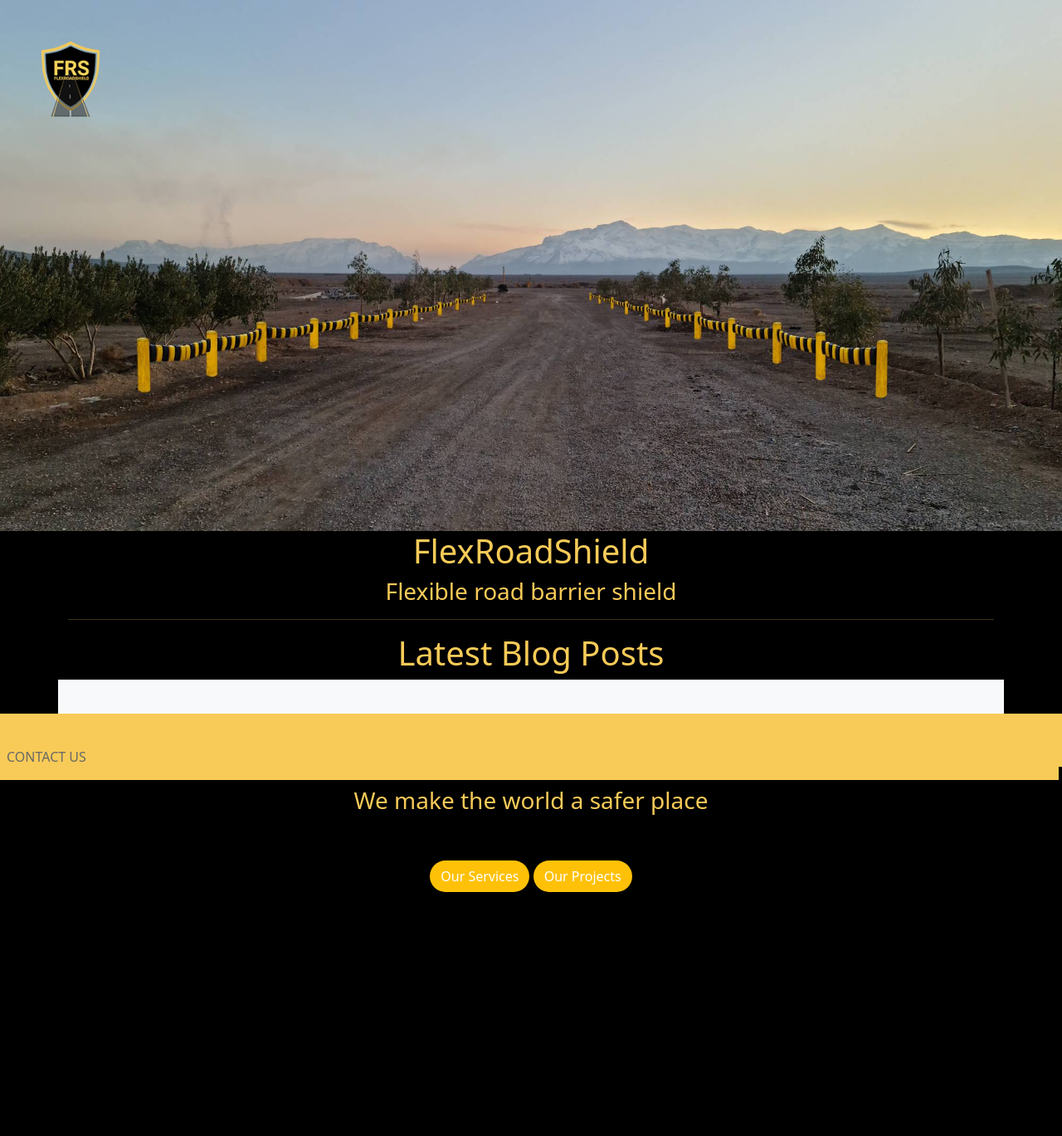
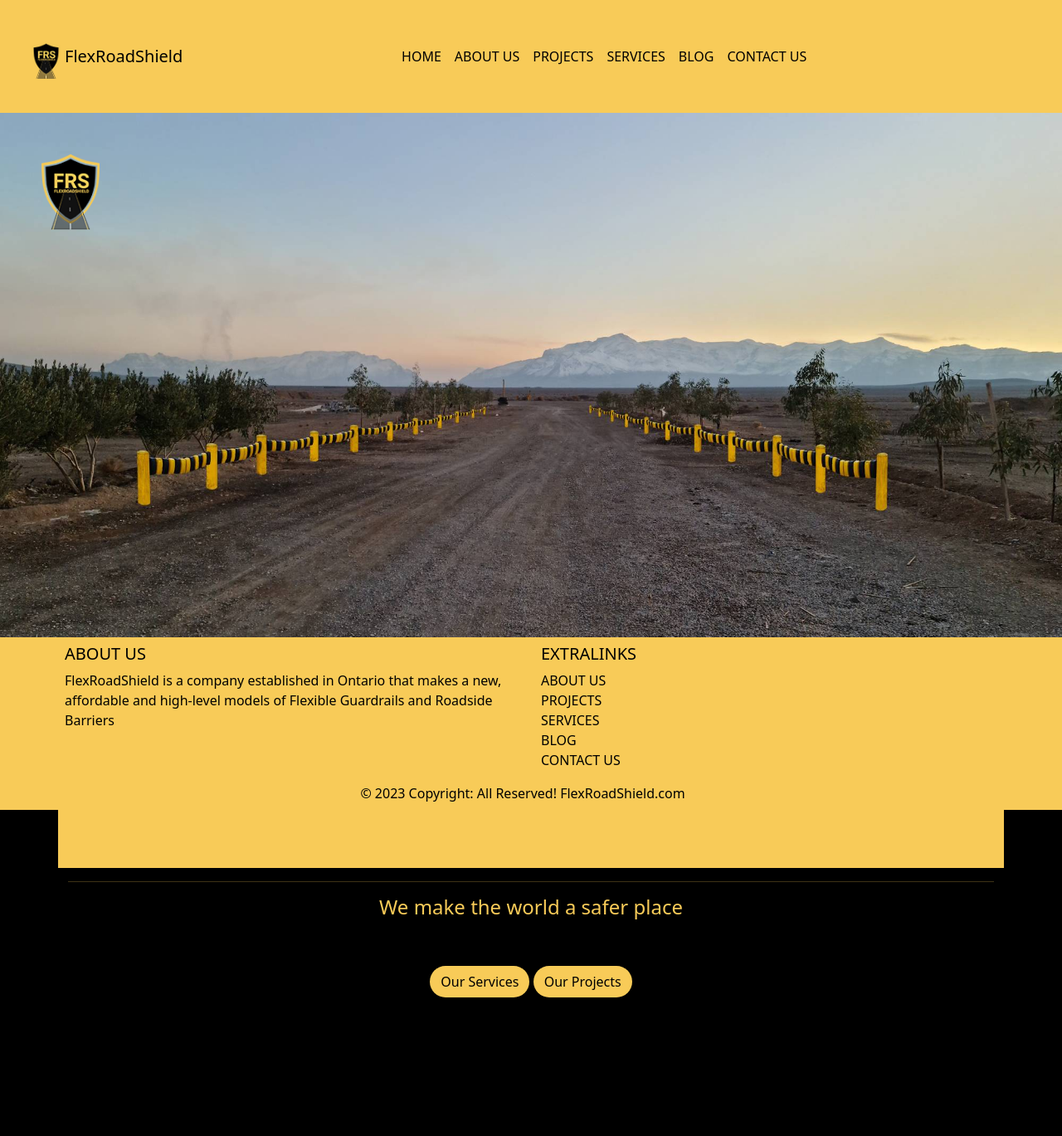
Before and after one commit to sarareshadi/flexroadshield, a Django app: page / in a window 1280 px wide. Shown: the whole page at 83% size. Before the commit the page ends 1075 px from the top, so only its background shows below. Run offline with Django 3.2, Linux system fonts and the light colour scheme; data that the repository does not hold is empty; parts of the project's set-up code (start-up, migrations or seed data) failed here and were passed over; some libraries are stand-ins or nearby versions.

Commit message:
style is final

```diff
--- a/static/css/base.css
+++ b/static/css/base.css
@@ -5,19 +5,39 @@
     color: #f8cb58;
 }
 
-
-.navfooter {
-    position: fixed;
-	width: 100%;
-    background-color: #f8cb58;
+.container-s {
+    position: relative;
+}
+.logo {
+    position: absolute;
+    left: 50px;
+    top: 50px;
 }
 
-.navfooter a {
-    color: #696965;
+.Bglight {
+    background-color: #f7f7f7 ;
+    color: #000000;
 }
 
-.navfooter a:hover {
+.Bglight a {
     color: #000000;
+}
+
+.Bglight a:hover {
+    color: #696965;
+    }
+
+.Coloryellowblack {
+    background-color: #f8cb58;
+    color: #000000;
+}
+
+.Coloryellowblack a {
+    color: #000000;
+}
+
+.Coloryellowblack a:hover {
+    color: #696965;
     }
 
 
@@ -31,7 +51,7 @@
 }
 
 .footer-custom {
-	bottom: -100px;
+	bottom: -22%;
 	display: block;
     transition: bottom 0.6s;
 }
@@ -44,3 +64,38 @@
     margin-right: 20px;
     text-decoration: none;
 }
+
+.footer-custom {
+    bottom: -22%;
+    display: block;
+    transition: bottom 0.6s;
+    }
+
+.footer-custom:hover {
+    bottom: 0;
+    }
+
+.footer-custom a {
+    margin-right: 20px;
+    text-decoration: none;
+    }
+
+/* Media query for tablets (including iPad) */
+@media only screen and (max-width: 1024px) {
+    .footer-custom {
+    bottom: -11%;
+    }
+    }
+
+/* Media query for phones */
+@media only screen and (max-width: 767px) {
+    .footer-custom {
+    bottom: -27%;
+    }
+    }
+
+@media only screen and (max-width: 376px) {
+        .footer-custom {
+        bottom: -36%;
+        }
+        }
--- a/templates/_footer.html
+++ b/templates/_footer.html
@@ -1,10 +1,10 @@
-<footer class="text-center text-lg-start fixed-bottom navfooter footer-custom">
+<footer class="text-center text-lg-start fixed-bottom Coloryellowblack footer-custom">
   <!-- Grid container -->
-  <div class="container p-2 navfooter">
+  <div class="container p-2">
     <!--Grid row-->
     <div class="row">
       <!--Grid column-->
-      <div class="col-6 navfooter">
+      <div class="col-6">
         <h5 class="text-uppercase">About Us</h5>
 
         <p>
@@ -19,19 +19,19 @@
 
         <ul class="list-unstyled mb-0">
           <li class="nav-item">
-            <a href="{% url 'generals:about' %}" class="navfooter">ABOUT US</a>
+            <a href="{% url 'generals:about' %}" class="">ABOUT US</a>
           </li>
           <li class="nav-item">
-            <a href="{% url 'generals:projects' %}" class="navfooter">PROJECTS</a>
+            <a href="{% url 'generals:projects' %}" class="">PROJECTS</a>
           </li>
           <li class="nav-item">
-            <a href="{% url 'generals:services' %}" class="navfooter">SERVICES</a>
+            <a href="{% url 'generals:services' %}" class="">SERVICES</a>
           </li>
           <li class="nav-item">
-            <a href="{% url 'blog:blog_home' %}" class="navfooter">BLOG</a>
+            <a href="{% url 'blog:blog_home' %}" class="">BLOG</a>
           </li>
           <li class="nav-item">
-            <a href="{% url 'contacts:contacts' %}" class="navfooter">CONTACT US</a>
+            <a href="{% url 'contacts:contacts' %}" class="">CONTACT US</a>
           </li>
         </ul>
       </div>
@@ -43,7 +43,7 @@
   <!-- Copyright -->
   <div class="text-center p-2">
     © 2023 Copyright: All Reserved!
-    <a class="text-white" href="https://FlexRoadShield.com/">FlexRoadShield.com</a>
+    <a class="" href="https://FlexRoadShield.com/">FlexRoadShield.com</a>
   </div>
   <!-- Copyright -->
 </footer>
--- a/templates/_navbar.html
+++ b/templates/_navbar.html
@@ -1,7 +1,9 @@
 
- <nav class="navbar navbar-expand-lg row justify-content-md-center p-5 mb-2 me-auto mb-2 mb-lg-0 navfooter" >
+{% load static %}
+ <nav class="navbar navbar-expand-lg row justify-content-md-center p-5 mb-2 me-auto mb-2 mb-lg-0 Coloryellowblack" >
     <div class="container-fluid">
-      <a class="navbar-brand nav-link"; href="#">FlexRoadShield</a>
+      <img src="{% static 'images/Logo-FRS.png' %}" class="logo" alt="flex road shield logo" width="35px" height="auto">
+      <a class="navbar-brand nav-link" style="padding-left:30px" href="{% url 'generals:home' %}">FlexRoadShield</a>
       <button class="navbar-toggler" type="button" data-bs-toggle="collapse" data-bs-target="#navbarSupportedContent" aria-controls="navbarSupportedContent" aria-expanded="false" aria-label="Toggle navigation">
         <span class="navbar-toggler-icon"></span>
         </button>
--- a/templates/home.html
+++ b/templates/home.html
@@ -22,35 +22,35 @@
             <h1>
                 FlexRoadShield
               </h1>
-              <h3>Flexible road barrier shield</h3>
+              <h4>Flexible road barrier shield</h4>
         </div>
         <hr>
   </div>
   <div class="container text-center">
     <div class="row">
       <h1> Latest Blog Posts </h1>
-  <section class="bsb-blog-5 py-3 py-md-5 py-xl-8 text-white bg-light">
+      <section class="bsb-blog-5 py-3 py-md-5 py-xl-8 Coloryellowblack">
         <div class="container overflow-hidden">
           <div class="row column-gap-3 gy-4 gy-md-5 gx-xl-6 gy-xl-6 gx-xxl-9 gy-xxl-9 d-flex justify-content-center ">
             {% for post in posts %}
-        <div class="col-12 col-lg-3 bg-warning ">
+            <div class="col-12 col-lg-3 rounded Bglight">
               <article>
-            <div class="card border-0 bg-transparent">
+                <div class="card card-0 border-0 bg-transparent">
                   <figure class="card-img-top mb-4 overflow-hidden bsb-overlay-hover">
                     <a href="{% url 'blog:blogdetails' post.slug %}">
                       <img class="img-fluid bsb-scale bsb-hover-scale-up w-100 mx-auto p-2" loading="lazy" src="{{ post.image.url }}">
                     </a>
                   </figure>
-              <div class="card-body m-0 p-0 ">
+                  <div class="card-body m-0 p-0 Bglight">
                     <div class="entry-header mb-3">
-                  <h3 class="card-title entry-title h4 m-0">
-                    <a class="link-dark text-white text-decoration-none" href="{% url 'blog:blogdetails' post.slug %}">{{ post.title }}</a>
+                      <h3 class="card-title entry-title h4 m-0 pb-4">
+                        <a class="text-decoration-none" href="{% url 'blog:blogdetails' post.slug %}">{{ post.title }}</a>
                       </h3>
-                  <p class="text-light">{{ post.text|truncatechars:100 }}</p>
+                      <p class="">{{ post.text|truncatechars:100 }}</p>
                     </div>
                   </div>
-              <div class="card-footer border-0 bg-transparent p-0 m-0">
-                <p class="text-light date">Published {{ post.published_date }}</p>
+                  <div class="card-footer border-0 bg-transparent m-0 Bglight pt-2">
+                    <p class=" date text-muted"><small>Published {{ post.published_date }}</small></p>
                   </div>
                 </div>
               </article>
@@ -66,10 +66,10 @@
 <div class="container text-center">
     <hr>
     <div class="row" style="padding-bottom: 15%;">
-      <h3>We make the world a safer place </h3>
+      <h4>We make the world a safer place </h4>
       <div class="col text-center">
-        <a href="{% url 'generals:services' %}" class="text-white btn bsb-btn-2xl bg-warning rounded-pill mt-5 mt-xl-10">Our Services</a>
-        <a href="{% url 'generals:projects' %}" class="text-white btn bsb-btn-2xl bg-warning rounded-pill mt-5 mt-xl-10">Our Projects</a>
+        <a href="{% url 'generals:services' %}" class="Coloryellowblack btn bsb-btn-2xl rounded-pill mt-5 mt-xl-10">Our Services</a>
+        <a href="{% url 'generals:projects' %}" class="Coloryellowblack btn bsb-btn-2xl rounded-pill mt-5 mt-xl-10">Our Projects</a>
     </div>
   </div>
 {% endblock content %}
```
Also changed, not shown: generals/static/css/base.css (+70 -14 lines), templates/404.html (+4 -4 lines), templates/500.html (+4 -4 lines), templates/about.html (+12 -20 lines), templates/blog/blogdetails.html (+8 -8 lines), templates/blog/bloglist.html (+16 -16 lines), templates/contact.html (+16 -21 lines), templates/projects.html (+6 -6 lines), templates/services.html (+6 -4 lines). Lines whose indentation alone changed are shown as unchanged.
